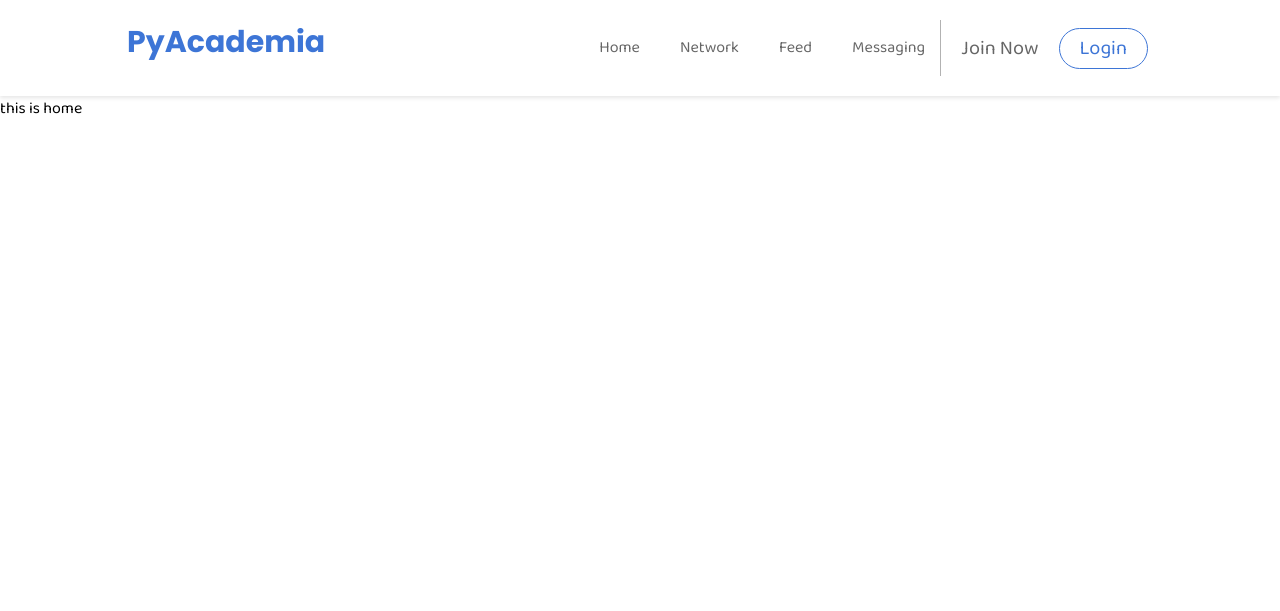
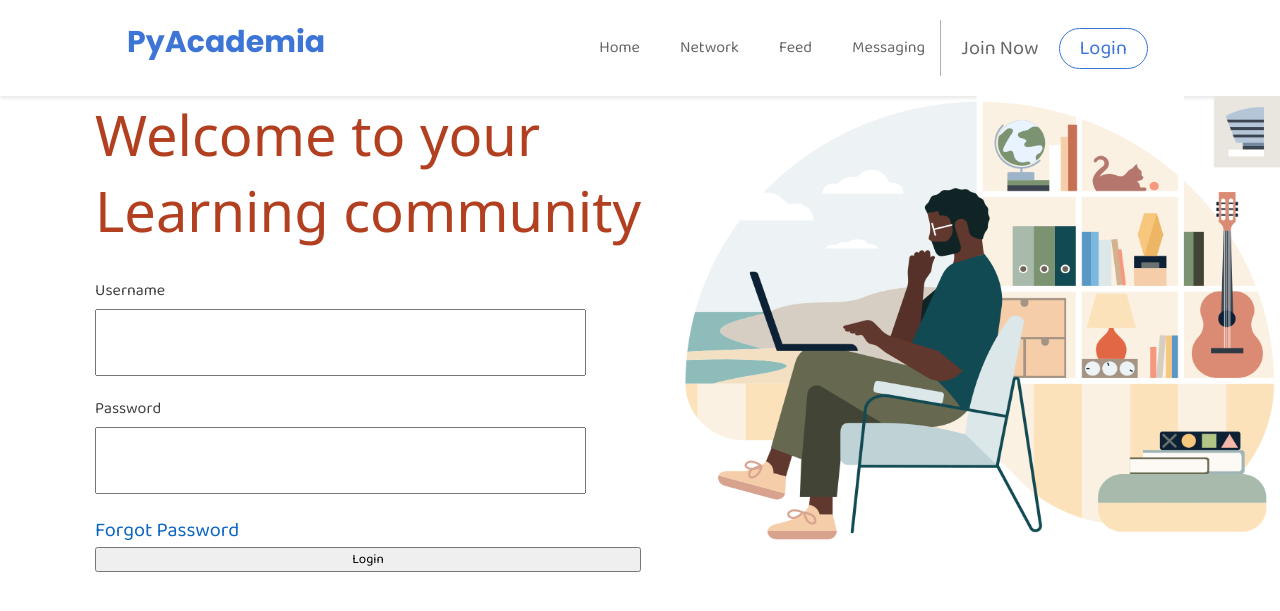
Before and after one commit to Muhammad-Faras/pyacademia-1st-try, a Django app: page / in a window 1280 px wide. Shown: the top 611 px of the page. Run offline with Django 5.2, Linux system fonts and the light colour scheme.

Commit message:
home section design

```diff
--- /dev/null
+++ b/home/static/home/css/home.css
@@ -0,0 +1,79 @@
+@import url('https://fonts.googleapis.com/css2?family=Baloo+Bhai+2&family=Poppins:wght@700&display=swap');
+
+*{
+    margin: 0;
+    padding: 0;
+    box-sizing: border-box;
+    font-family: 'Baloo Bhai 2', sans-serif;
+}
+
+.parent-section{
+    padding: 0px 0px 20px 95px;
+    display: flex;
+    /* border: 1px solid black; */
+    justify-content: space-between;
+
+}
+.left-section{
+    display: flex;
+    flex-direction:column;
+    /* border: 1px solid red; */
+
+}
+.left-section .lsec-title h1{
+    font-size: 56px;
+    font-weight: 300;
+    color: #b24020;
+    font-family: 'Segoe UI', Tahoma, Geneva, Verdana, sans-serif;
+}
+
+.left-section .lsec-form{
+    margin-top: 30px;
+    /* border: 1px solid red; */
+}
+.lsec-form form{
+    display: flex;
+    flex-direction: column;
+}
+.lsec-form form label{
+    margin-bottom: 5px;
+    color: rgba(0, 0, 0, 0.75);
+}
+.lsec-form form input{
+    font-size: 20px;
+    margin-bottom: 20px;
+    padding: 15px 15px;
+    width: 90%;
+
+
+}
+.lsec-form form input:hover{
+    background-color: rgba(0, 0, 0, 0.04);
+    border: 2px solid black;
+}
+
+.lsec-form form .lsec-forgbtn{
+    text-decoration: none;
+    color: #0a66c2;
+    font-size: 20px;
+    font-weight: 550;
+}
+
+.lsec-form form .lsec-forgbtn:hover{
+    text-decoration:underline
+}
+
+
+.right-section{
+    position: relative;
+    /* overflow: hidden; */
+    /* border: 1px solid blue; */
+
+}
+
+.rsec-bacimg img{
+    width: 600px;
+    height: 460px;
+    position: relative;
+    /* right: -20%; */
+}
--- a/home/templates/home/base.html
+++ b/home/templates/home/base.html
@@ -7,6 +7,7 @@
     <meta name="viewport" content="width=device-width, initial-scale=1.0">
     <title>PyAcademia | Home</title>
     <link rel="stylesheet" href="{% static 'home/css/base.css' %}">
+    <link rel="stylesheet" href="{% static 'home/css/home.css' %}">
 </head>
 <body>
                 <!-- ****************** -->
--- a/home/templates/home/home.html
+++ b/home/templates/home/home.html
@@ -1,10 +1,26 @@
 {% extends 'home/base.html' %}
-
+{% load static %}
 {% block content %}
-    this is home <br>
+    <section class="parent-section">
+        <div class="left-section">
+            <div class="lsec-title">
+                <h1>Welcome to your <br> Learning community</h1>
+            </div>
+            <div class="lsec-form">
+                <form action="">
+                    <label>Username</label>
+                    <input type="text">
+                    <label>Password</label>
+                    <input type="password">
+                    <a class="lsec-forgbtn" href="">Forgot Password</a>
+                    <button class="lsec-logbtn" type="submit">Login</button>
+                </form>
+            </div>
+        </div>
+        <div class="right-section">
+            <div class="rsec-bacimg">
+                <img src="{% static 'home/images/rsec-backimg.png' %}" alt="">
+            </div>
+        </div>
+    </section>
 {% endblock %}
-
-    <!-- {% for post in list_posts%}
-    <a href="{% url 'posts:detail_post' post.id %}">{{post.title}} {{post.created_date}}  {{post.visibility}} </a>
-    {% endfor %}
-     <hr> -->
```
Also changed, not shown: home/static/home/images/rsec-backimg.png (added).
